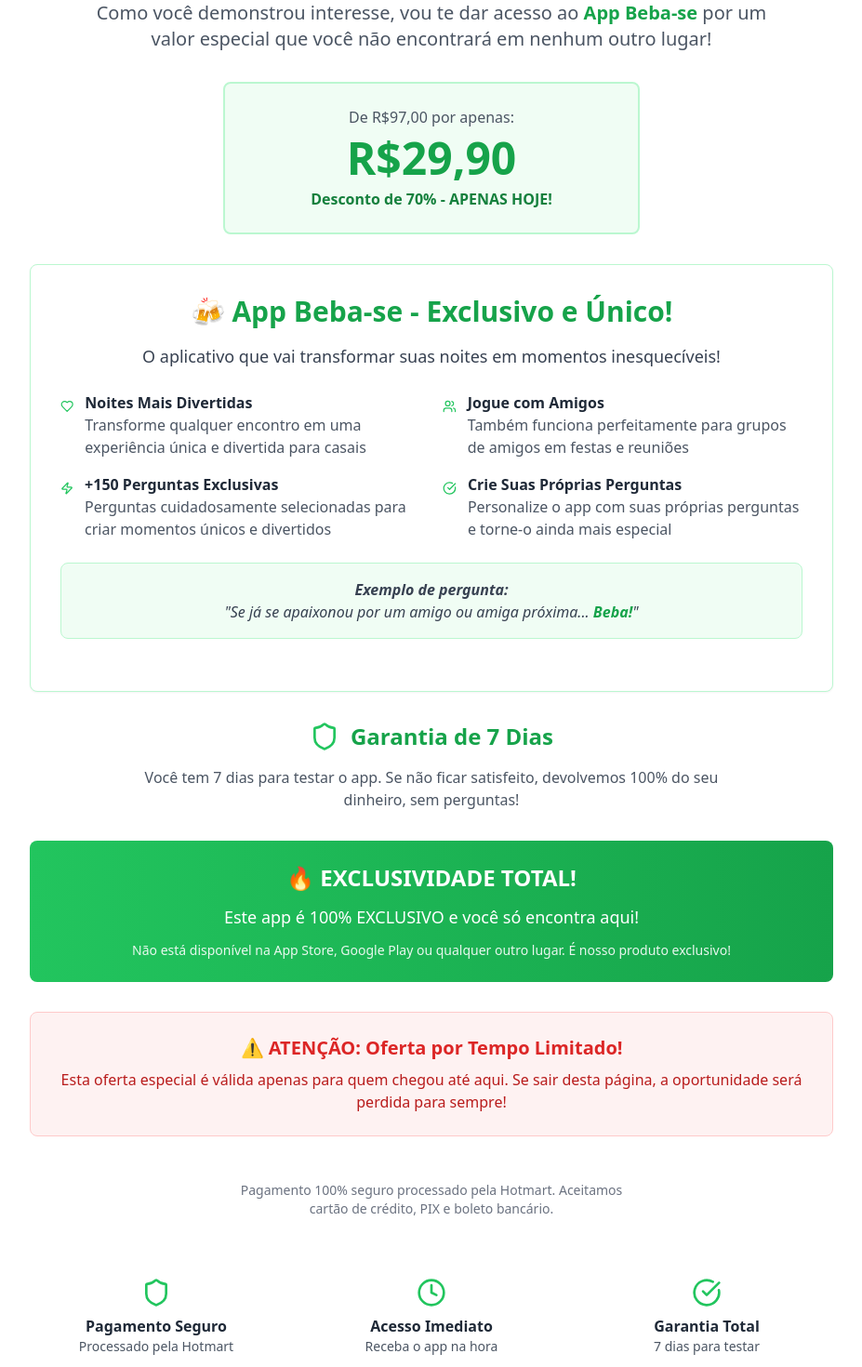
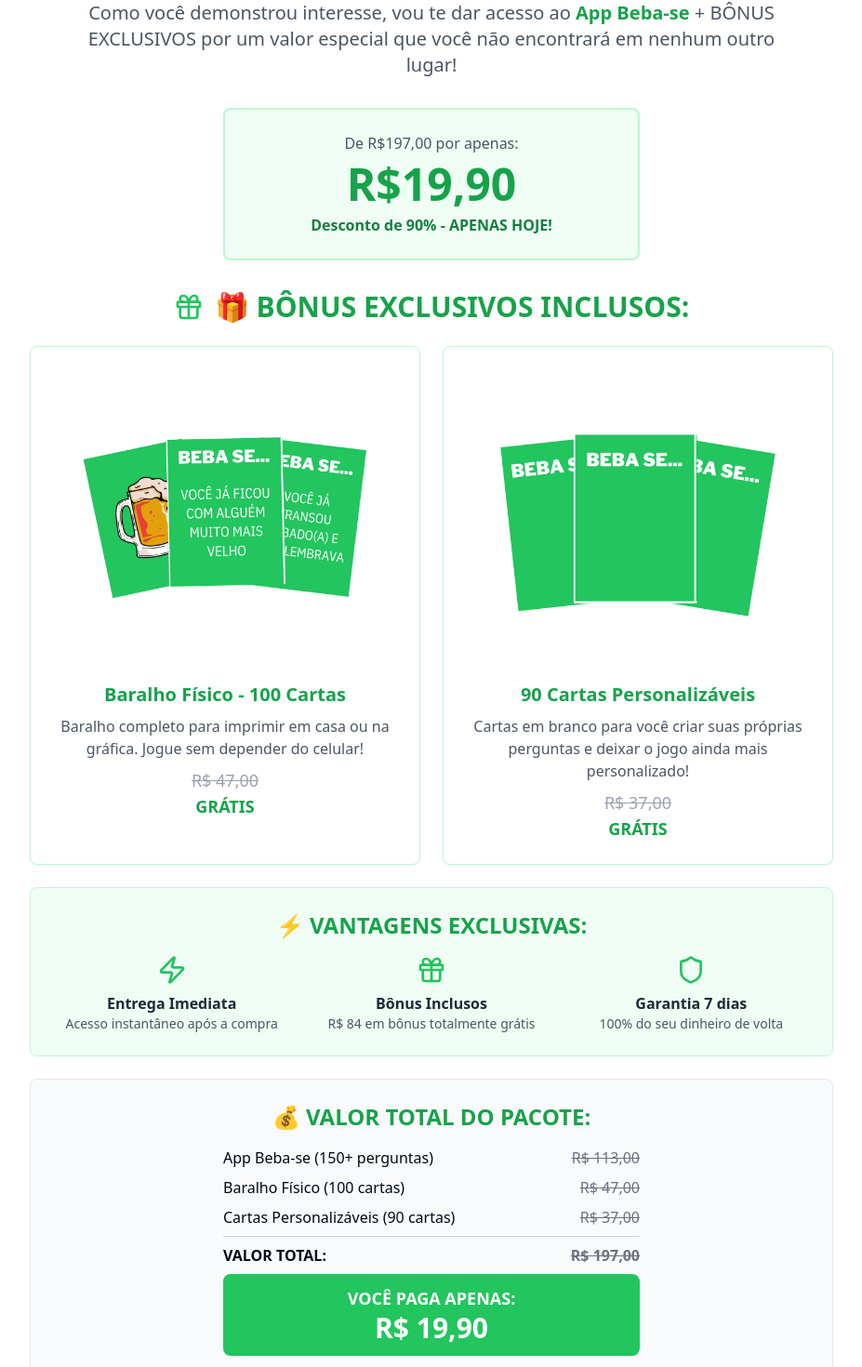
Before and after one commit to Ritamattos/bebase, a React (Vite) app: page / in a window 1280 px wide. Shown: the part 266-1736 px from the top of the page at 93% size, without its empty margins (176-1103 px from the left). Built offline with nearby package versions, Linux system fonts and the light colour scheme.

Commit message:
Update downsell page
Change price to R$19,90 and add bonuses with images.

```diff
--- a/src/pages/Index.tsx
+++ b/src/pages/Index.tsx
@@ -1,7 +1,7 @@
 
 import { Card } from "@/components/ui/card";
 import { Badge } from "@/components/ui/badge";
-import { CheckCircle, Clock, Shield, Users, Heart, Zap } from "lucide-react";
+import { CheckCircle, Clock, Shield, Users, Heart, Zap, Gift } from "lucide-react";
 import { useEffect } from "react";
 
 const Index = () => {
@@ -56,16 +56,112 @@ const Index = () => {
             Tenho Uma Proposta IRRECUSÁVEL Para Você!
           </h2>
           <p className="text-xl text-gray-600 max-w-3xl mx-auto">
-            Como você demonstrou interesse, vou te dar acesso ao <strong className="text-green-600">App Beba-se</strong> por um valor especial que você não encontrará em nenhum outro lugar!
+            Como você demonstrou interesse, vou te dar acesso ao <strong className="text-green-600">App Beba-se</strong> + BÔNUS EXCLUSIVOS por um valor especial que você não encontrará em nenhum outro lugar!
           </p>
         </div>
 
         {/* Preço em destaque */}
         <div className="text-center mb-8">
           <div className="bg-green-50 border-2 border-green-200 rounded-lg p-6 max-w-md mx-auto">
-            <p className="text-gray-600 mb-2">De R$97,00 por apenas:</p>
-            <div className="text-5xl font-bold text-green-600 mb-2">R$29,90</div>
-            <p className="text-green-700 font-semibold">Desconto de 70% - APENAS HOJE!</p>
+            <p className="text-gray-600 mb-2">De R$197,00 por apenas:</p>
+            <div className="text-5xl font-bold text-green-600 mb-2">R$19,90</div>
+            <p className="text-green-700 font-semibold">Desconto de 90% - APENAS HOJE!</p>
+          </div>
+        </div>
+
+        {/* Bônus Exclusivos */}
+        <div className="mb-8">
+          <div className="text-center mb-6">
+            <div className="flex items-center justify-center gap-3 mb-4">
+              <Gift className="w-8 h-8 text-green-500" />
+              <h3 className="text-3xl font-bold text-green-600">🎁 BÔNUS EXCLUSIVOS INCLUSOS:</h3>
+            </div>
+          </div>
+
+          <div className="grid md:grid-cols-2 gap-6 mb-6">
+            {/* Bônus 1 - Baralho Físico */}
+            <Card className="p-6 border-green-200 text-center">
+              <div className="mb-4">
+                <img
+                  src="/lovable-uploads/436a54d2-48e0-46e5-bcf0-c41473c04f7c.png"
+                  alt="Baralho Físico - 100 Cartas"
+                  className="w-full max-w-xs mx-auto rounded-lg"
+                />
+              </div>
+              <h4 className="text-xl font-bold text-green-600 mb-2">Baralho Físico - 100 Cartas</h4>
+              <p className="text-gray-600 mb-2">Baralho completo para imprimir em casa ou na gráfica. Jogue sem depender do celular!</p>
+              <div className="text-gray-400 line-through text-lg">R$ 47,00</div>
+              <div className="text-green-600 font-bold text-lg">GRÁTIS</div>
+            </Card>
+
+            {/* Bônus 2 - Cartas Personalizáveis */}
+            <Card className="p-6 border-green-200 text-center">
+              <div className="mb-4">
+                <img
+                  src="/lovable-uploads/c2e6a7ad-2f5d-48d9-89e1-aa7450358ca8.png"
+                  alt="90 Cartas Personalizáveis"
+                  className="w-full max-w-xs mx-auto rounded-lg"
+                />
+              </div>
+              <h4 className="text-xl font-bold text-green-600 mb-2">90 Cartas Personalizáveis</h4>
+              <p className="text-gray-600 mb-2">Cartas em branco para você criar suas próprias perguntas e deixar o jogo ainda mais personalizado!</p>
+              <div className="text-gray-400 line-through text-lg">R$ 37,00</div>
+              <div className="text-green-600 font-bold text-lg">GRÁTIS</div>
+            </Card>
+          </div>
+
+          {/* Vantagens Exclusivas */}
+          <div className="bg-green-50 border border-green-200 rounded-lg p-6 mb-6">
+            <div className="text-center mb-4">
+              <h4 className="text-2xl font-bold text-green-600 mb-4">⚡ VANTAGENS EXCLUSIVAS:</h4>
+            </div>
+            <div className="grid md:grid-cols-3 gap-6 text-center">
+              <div>
+                <Zap className="w-8 h-8 text-green-500 mx-auto mb-2" />
+                <h5 className="font-semibold text-gray-800">Entrega Imediata</h5>
+                <p className="text-sm text-gray-600">Acesso instantâneo após a compra</p>
+              </div>
+              <div>
+                <Gift className="w-8 h-8 text-green-500 mx-auto mb-2" />
+                <h5 className="font-semibold text-gray-800">Bônus Inclusos</h5>
+                <p className="text-sm text-gray-600">R$ 84 em bônus totalmente grátis</p>
+              </div>
+              <div>
+                <Shield className="w-8 h-8 text-green-500 mx-auto mb-2" />
+                <h5 className="font-semibold text-gray-800">Garantia 7 dias</h5>
+                <p className="text-sm text-gray-600">100% do seu dinheiro de volta</p>
+              </div>
+            </div>
+          </div>
+
+          {/* Valor Total do Pacote */}
+          <div className="bg-gray-50 border border-gray-200 rounded-lg p-6 mb-6">
+            <div className="text-center">
+              <h4 className="text-2xl font-bold text-green-600 mb-4">💰 VALOR TOTAL DO PACOTE:</h4>
+              <div className="space-y-2 text-left max-w-md mx-auto">
+                <div className="flex justify-between">
+                  <span>App Beba-se (150+ perguntas)</span>
+                  <span className="line-through text-gray-500">R$ 113,00</span>
+                </div>
+                <div className="flex justify-between">
+                  <span>Baralho Físico (100 cartas)</span>
+                  <span className="line-through text-gray-500">R$ 47,00</span>
+                </div>
+                <div className="flex justify-between">
+                  <span>Cartas Personalizáveis (90 cartas)</span>
+                  <span className="line-through text-gray-500">R$ 37,00</span>
+                </div>
+                <hr className="border-gray-300" />
+                <div className="flex justify-between font-bold">
+                  <span>VALOR TOTAL:</span>
+                  <span className="line-through text-gray-500">R$ 197,00</span>
+                </div>
+                <div className="bg-green-500 text-white text-center py-3 rounded-lg mt-4">
+                  <div className="text-lg font-bold">VOCÊ PAGA APENAS:</div>
+                  <div className="text-3xl font-bold">R$ 19,90</div>
+                </div>
+              </div>
+            </div>
           </div>
         </div>
 
```
Also changed, not shown: public/lovable-uploads/436a54d2-48e0-46e5-bcf0-c41473c04f7c.png (added), public/lovable-uploads/c2e6a7ad-2f5d-48d9-89e1-aa7450358ca8.png (added).
